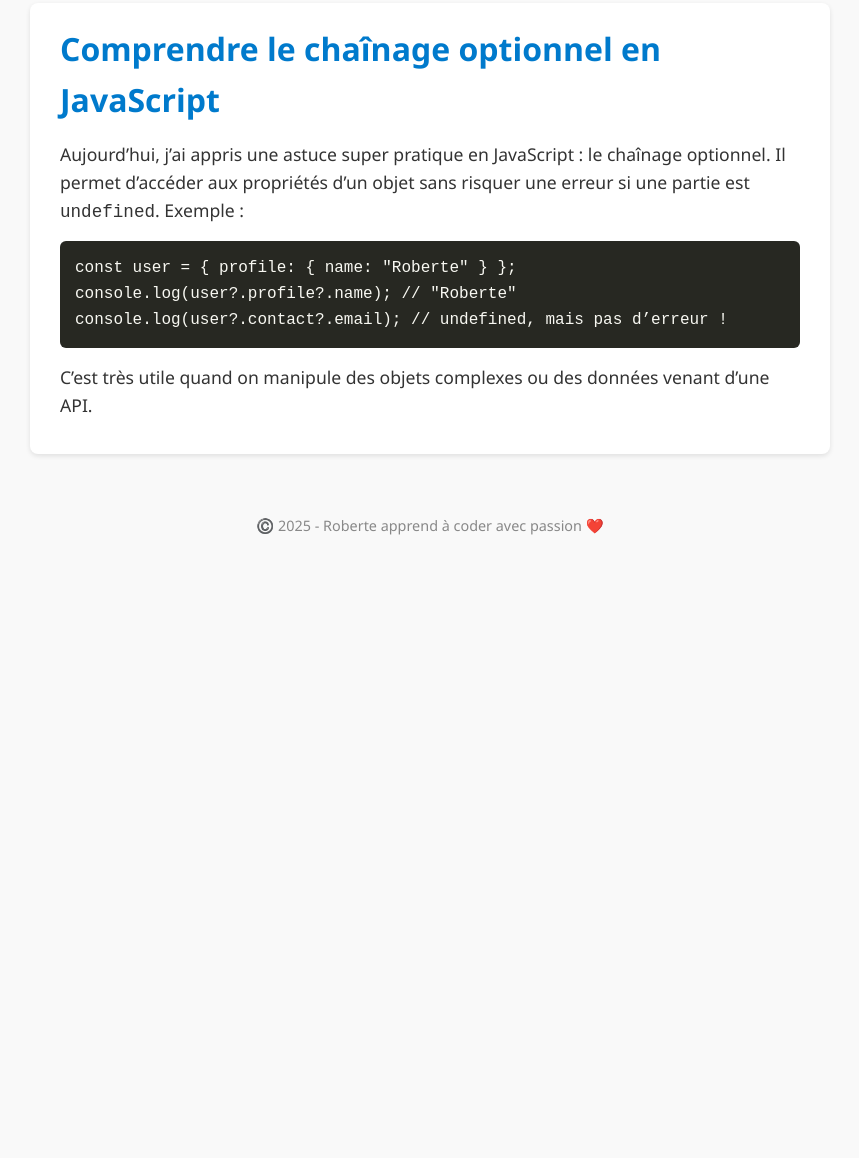
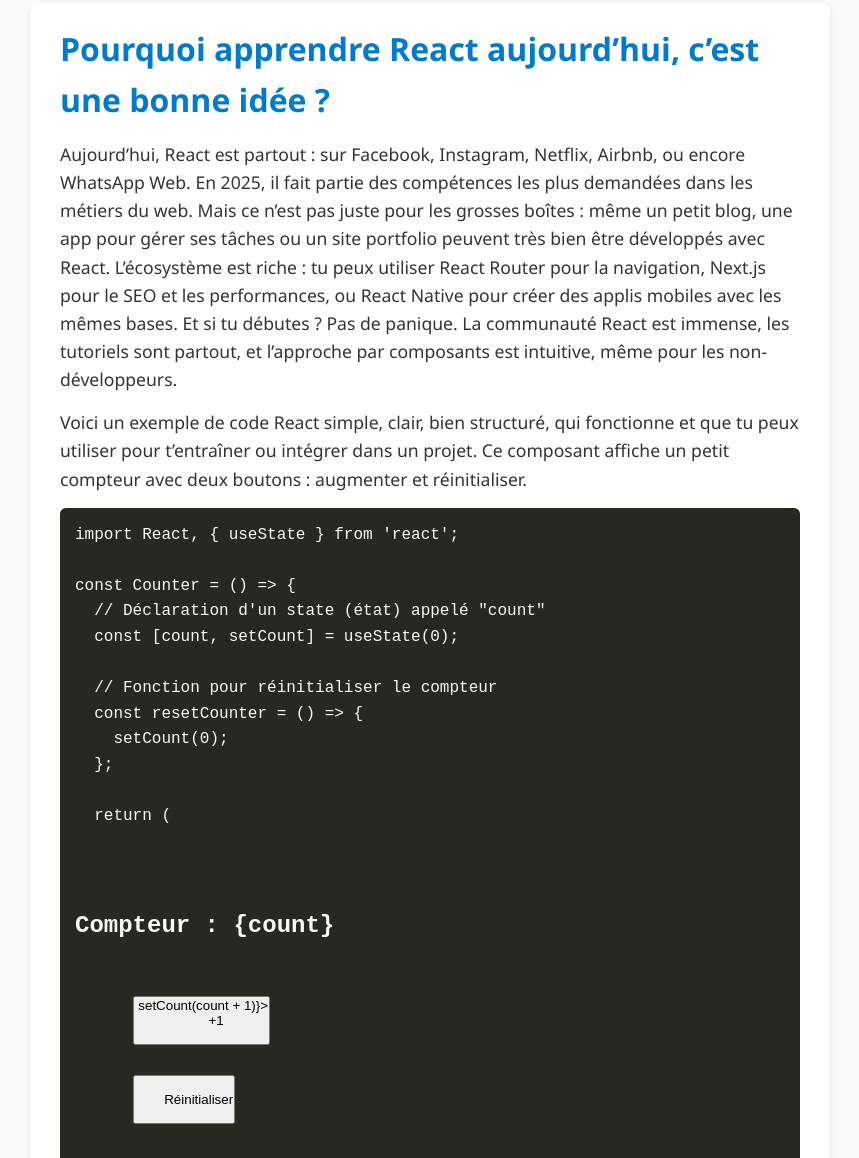
Before and after one commit to Bibi266/phase-1-Mon-Blog, a plain HTML site: page index.html in a window 1280 px wide. Shown: the part 491-1649 px from the top of the page, without its empty margins (210-1069 px from the left). Before the commit the page ends 1049 px from the top, so only its background shows below. Drawn offline with Linux system fonts and the light colour scheme.

Commit message:
Update index.html

```diff
--- a/index.html
+++ b/index.html
@@ -31,17 +31,64 @@
     </article>
 
     <article id="article2">
-      <h2>Comprendre le chaînage optionnel en JavaScript</h2>
+      <h2>Pourquoi apprendre React aujourd’hui, c’est une bonne idée ?
+</h2>
       <p>
-        Aujourd’hui, j’ai appris une astuce super pratique en JavaScript : le chaînage optionnel.
-        Il permet d’accéder aux propriétés d’un objet sans risquer une erreur si une partie est <code>undefined</code>.
-        Exemple :
+        Aujourd’hui, React est partout : sur Facebook, Instagram, Netflix, Airbnb, ou encore WhatsApp Web. En 2025, il fait partie des compétences les plus demandées dans les métiers du web.
+
+Mais ce n’est pas juste pour les grosses boîtes : même un petit blog, une app pour gérer ses tâches ou un site portfolio peuvent très bien être développés avec React.
+
+L’écosystème est riche : tu peux utiliser React Router pour la navigation, Next.js pour le SEO et les performances, ou React Native pour créer des applis mobiles avec les mêmes bases.
+
+Et si tu débutes ? Pas de panique. La communauté React est immense, les tutoriels sont partout, et l’approche par composants est intuitive, même pour les non-développeurs.
       </p>
-      <pre><code>const user = { profile: { name: "Roberte" } };
-console.log(user?.profile?.name); // "Roberte"
-console.log(user?.contact?.email); // undefined, mais pas d’erreur !</code></pre>
+      <p>Voici un exemple de code React simple, clair, bien structuré, qui fonctionne et que tu peux utiliser pour t’entraîner ou intégrer dans un projet. Ce composant affiche un petit compteur avec deux boutons : augmenter et réinitialiser.</p>
+      <pre><code>import React, { useState } from 'react';
+
+const Counter = () => {
+  // Déclaration d'un state (état) appelé "count"
+  const [count, setCount] = useState(0);
+
+  // Fonction pour réinitialiser le compteur
+  const resetCounter = () => {
+    setCount(0);
+  };
+
+  return (
+    <div style={styles.container}>
+      <h1>Compteur : {count}</h1>
+
+      <button style={styles.button} onClick={() => setCount(count + 1)}>
+        +1
+      </button>
+
+      <button style={styles.button} onClick={resetCounter}>
+        Réinitialiser
+      </button>
+    </div>
+  );
+};
+
+// Styles en JS (facultatif mais sympa pour un petit projet)
+const styles = {
+  container: {
+    textAlign: 'center',
+    marginTop: '50px',
+    fontFamily: 'Arial, sans-serif',
+  },
+  button: {
+    margin: '10px',
+    padding: '10px 20px',
+    fontSize: '16px',
+    cursor: 'pointer',
+  },
+};
+
+export default Counter;</code></pre>
       <p>
-        C’est très utile quand on manipule des objets complexes ou des données venant d’une API.
+        C’est très utile quand on manipule des objets complexes ou des données venant d’une API.Apprendre React, ce n’est pas juste suivre une tendance : c’est investir dans une compétence durable. Que tu sois étudiant, développeur junior ou entrepreneur du web, c’est une technologie qui te servira.
+
+Le web évolue, mais React reste une valeur sûre pour créer vite, bien, et mieux.
       </p>
     </article>
   </main>
```
